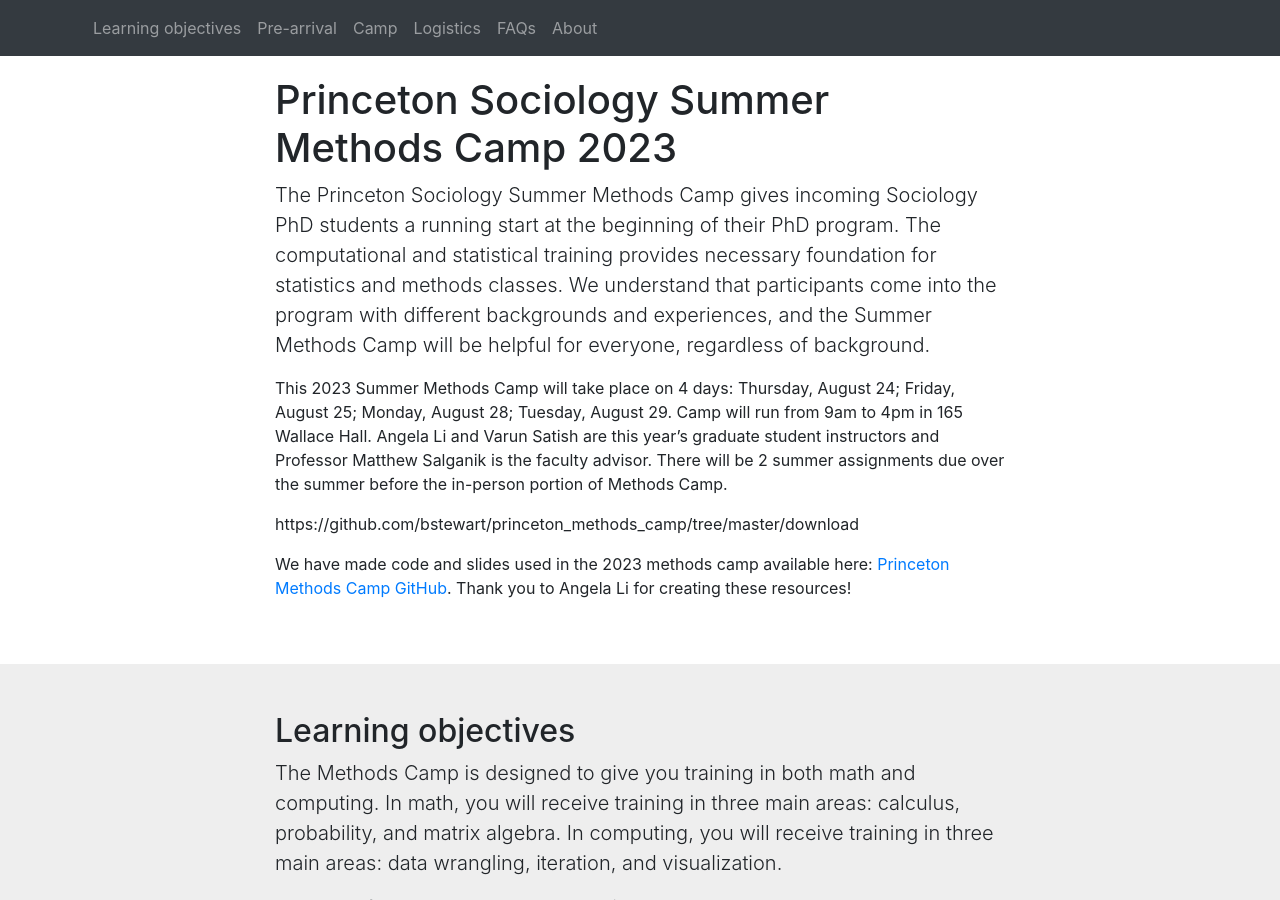
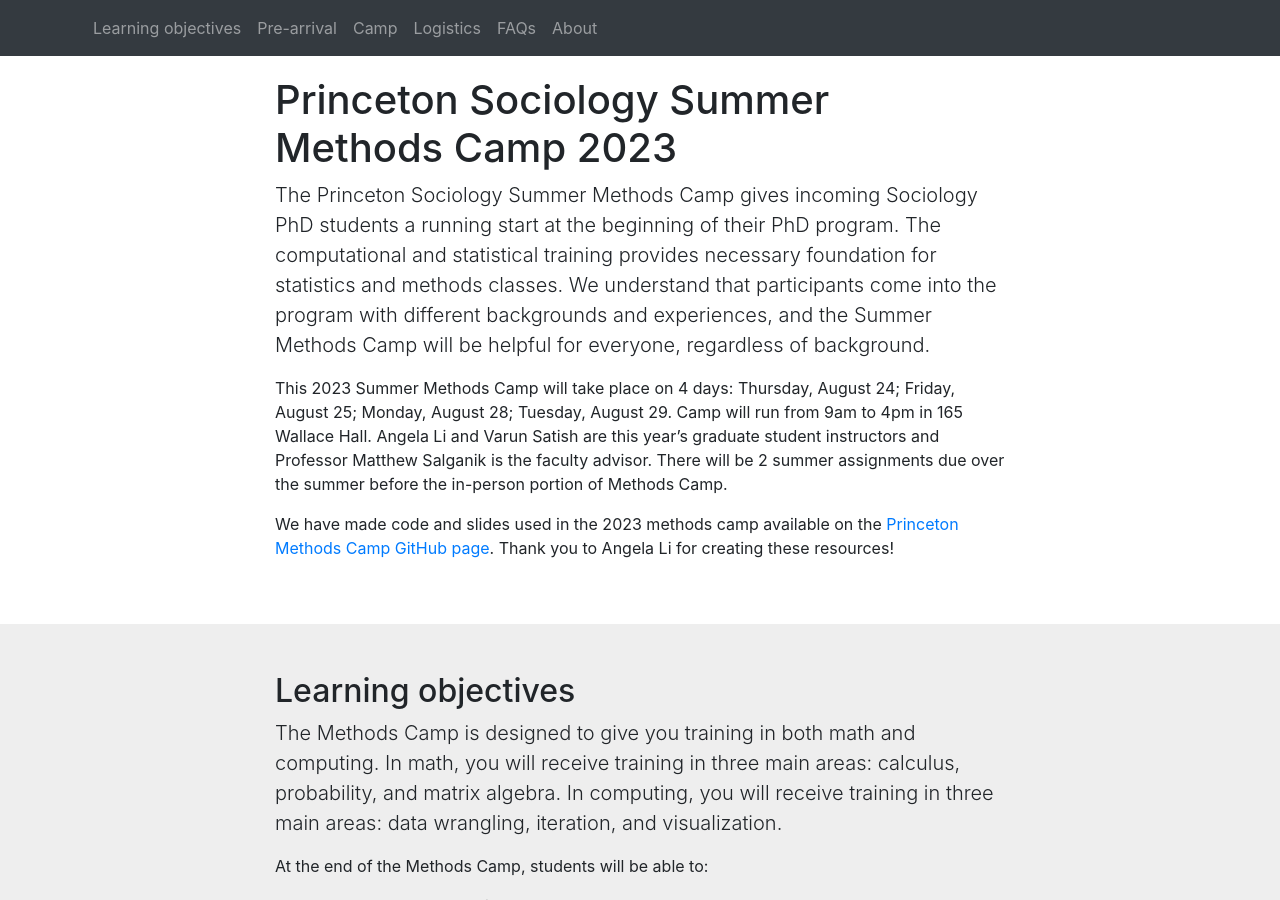
Before and after one commit to bstewart/princeton_methods_camp, a Jekyll site: the page built from index.md, in a window 1280 px wide and 900 px high. Built offline with Jekyll 4.4.1, drawn with Linux system fonts in a browser that asks for light colours.

Commit message:
Update index.md
Updated open source page hyperlink

```diff
--- a/index.md
+++ b/index.md
@@ -29,7 +29,4 @@
 
 This 2023 Summer Methods Camp will take place on 4 days: Thursday, August 24; Friday, August 25; Monday, August 28; Tuesday, August 29. Camp will run from 9am to 4pm in 165 Wallace Hall. Angela Li and Varun Satish are this year's graduate student instructors and Professor Matthew Salganik is the faculty advisor. There will be 2 summer assignments due over the summer before the in-person portion of Methods Camp.
 
-https://github.com/bstewart/princeton_methods_camp/tree/master/download
-
-
-We have made code and slides used in the 2023 methods camp available here: <a href="(https://github.com/bstewart/princeton_methods_camp/tree/master/download)">Princeton Methods Camp GitHub</a>. Thank you to Angela Li for creating these resources!
+We have made code and slides used in the 2023 methods camp available on the [Princeton Methods Camp GitHub page](https://github.com/bstewart/princeton_methods_camp/tree/master/download). Thank you to Angela Li for creating these resources!
```
